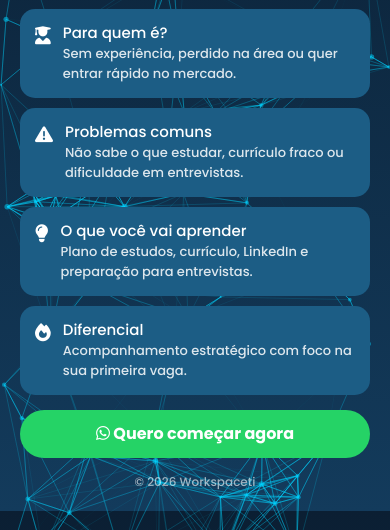
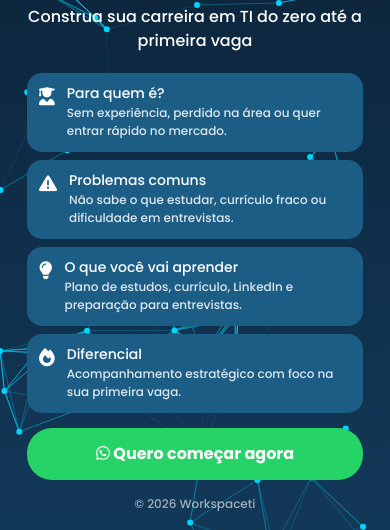
Before and after one commit to Pedroleoncio/site-Linktree-pedro, a plain HTML site: page iniciantes.html in a window 390 px wide. Shown: the part 232-762 px from the top of the page. Drawn offline with nearby package versions, Linux system fonts and the light colour scheme.

Commit message:
Refactor iniciantes.html with improved layout and styles
Updated styles, structure, and functionality of the iniciantes.html file.

```diff
--- a/iniciantes.html
+++ b/iniciantes.html
@@ -8,9 +8,13 @@
 <!-- Favicon -->
 <link rel="icon" type="image/x-icon" href="/img/favicon.ico">
 
-<!-- CSS -->
+<!-- Bootstrap -->
 <link href="https://cdn.jsdelivr.net/npm/bootstrap@5.3.2/dist/css/bootstrap.min.css" rel="stylesheet">
+
+<!-- Icons -->
 <link href="https://cdnjs.cloudflare.com/ajax/libs/font-awesome/6.5.0/css/all.min.css" rel="stylesheet">
+
+<!-- Fonte -->
 <link href="https://fonts.googleapis.com/css2?family=Poppins:wght@300;500;700&display=swap" rel="stylesheet">
 
 <style>
@@ -21,25 +25,21 @@ body {
     margin: 0;
 }
 
-/* partículas */
+/* PARTÍCULAS */
 #tsparticles {
     position: fixed;
     width: 100%;
     height: 100%;
-    z-index: 0;
+    z-index: -1;
 }
 
-/* container */
-.container-box {
+/* CONTAINER CENTRAL */
+.main-box {
+    max-width: 500px;
     width: 100%;
-    max-width: 420px;
-    margin: auto;
-    padding: 20px;
-    position: relative;
-    z-index: 1;
 }
 
-/* header */
+/* HEADER */
 .header {
     text-align: center;
     margin-bottom: 20px;
@@ -51,7 +51,7 @@ body {
     margin-bottom: 10px;
 }
 
-/* botão voltar */
+/* VOLTAR */
 .btn-back {
     background: none;
     border: none;
@@ -63,7 +63,7 @@ body {
     margin-bottom: 10px;
 }
 
-/* cards */
+/* CARDS */
 .card-custom {
     display: flex;
     align-items: flex-start;
@@ -71,7 +71,6 @@ body {
     background: #1c5d85;
     border-radius: 15px;
     padding: 15px;
-    margin-bottom: 10px;
     transition: 0.3s;
 }
 
@@ -97,11 +96,11 @@ body {
     opacity: 0.85;
 }
 
-/* botão whatsapp */
+/* BOTÃO */
 .btn-whatsapp {
     display: block;
     background: #25D366;
-    padding: 12px;
+    padding: 14px;
     border-radius: 25px;
     width: 100%;
     font-weight: 600;
@@ -109,38 +108,69 @@ body {
     text-decoration: none;
     text-align: center;
     margin-top: 15px;
+    transition: 0.3s;
 }
 
-/* footer */
+.btn-whatsapp:hover {
+    background: #1ebe5d;
+}
+
+/* FOOTER */
 .footer {
     text-align: center;
     margin-top: 15px;
     font-size: 12px;
     opacity: 0.6;
 }
+
+/* RESPONSIVO */
+@media (max-width: 576px) {
+
+    .main-box {
+        padding: 15px;
+    }
+
+    .logo {
+        width: 80px;
+    }
+
+    .card-custom {
+        padding: 12px;
+    }
+
+    .card-content h5 {
+        font-size: 14px;
+    }
+
+    .card-content p {
+        font-size: 12px;
+    }
+}
 </style>
 </head>
 
 <body>
 
-<!-- partículas -->
 <div id="tsparticles"></div>
 
-<div class="container-box">
+<div class="container-fluid d-flex justify-content-center align-items-center min-vh-100">
+    <div class="main-box">
 
-    <!-- botão voltar -->
+        <!-- VOLTAR -->
         <button onclick="voltarPagina()" class="btn-back">
             <i class="fas fa-arrow-left"></i> Voltar
         </button>
 
-    <!-- header -->
+        <!-- HEADER -->
         <div class="header">
             <img src="img/logo.png" class="logo">
             <h5>Mentoria para Iniciantes</h5>
             <p>Construa sua carreira em TI do zero até a primeira vaga</p>
         </div>
 
-    <!-- cards -->
+        <!-- CARDS -->
+        <div class="d-grid gap-2">
+
             <div class="card-custom">
                 <i class="fas fa-user-graduate card-icon"></i>
                 <div class="card-content">
@@ -173,19 +203,21 @@ body {
                 </div>
             </div>
 
-    <!-- botão -->
+        </div>
+
+        <!-- BOTÃO -->
         <a href="https://wa.me/558192651174" class="btn-whatsapp">
             <i class="fab fa-whatsapp"></i> Quero começar agora
         </a>
 
-    <!-- footer -->
+        <!-- FOOTER -->
         <div class="footer">
             © 2026 Workspaceti
         </div>
 
     </div>
+</div>
 
-<!-- botão voltar -->
 <script>
 function voltarPagina() {
     if (window.history.length > 1) {
@@ -196,23 +228,15 @@ function voltarPagina() {
 }
 </script>
 
-<!-- TSParticles -->
 <script src="https://cdn.jsdelivr.net/npm/tsparticles@2/tsparticles.bundle.min.js"></script>
 
 <script>
 tsParticles.load("tsparticles", {
     particles: {
-        number: { value: 80 },
+        number: { value: 60 },
         color: { value: "#00d4ff" },
-        links: {
-            enable: true,
-            color: "#00d4ff",
-            distance: 150,
-            opacity: 0.5
-        },
-        move: { enable: true, speed: 2 },
-        size: { value: { min: 1, max: 3 } },
-        opacity: { value: 0.5 }
+        links: { enable: true, color: "#00d4ff" },
+        move: { enable: true, speed: 1 }
     }
 });
 </script>
```
Lines whose indentation alone changed are shown as unchanged.
